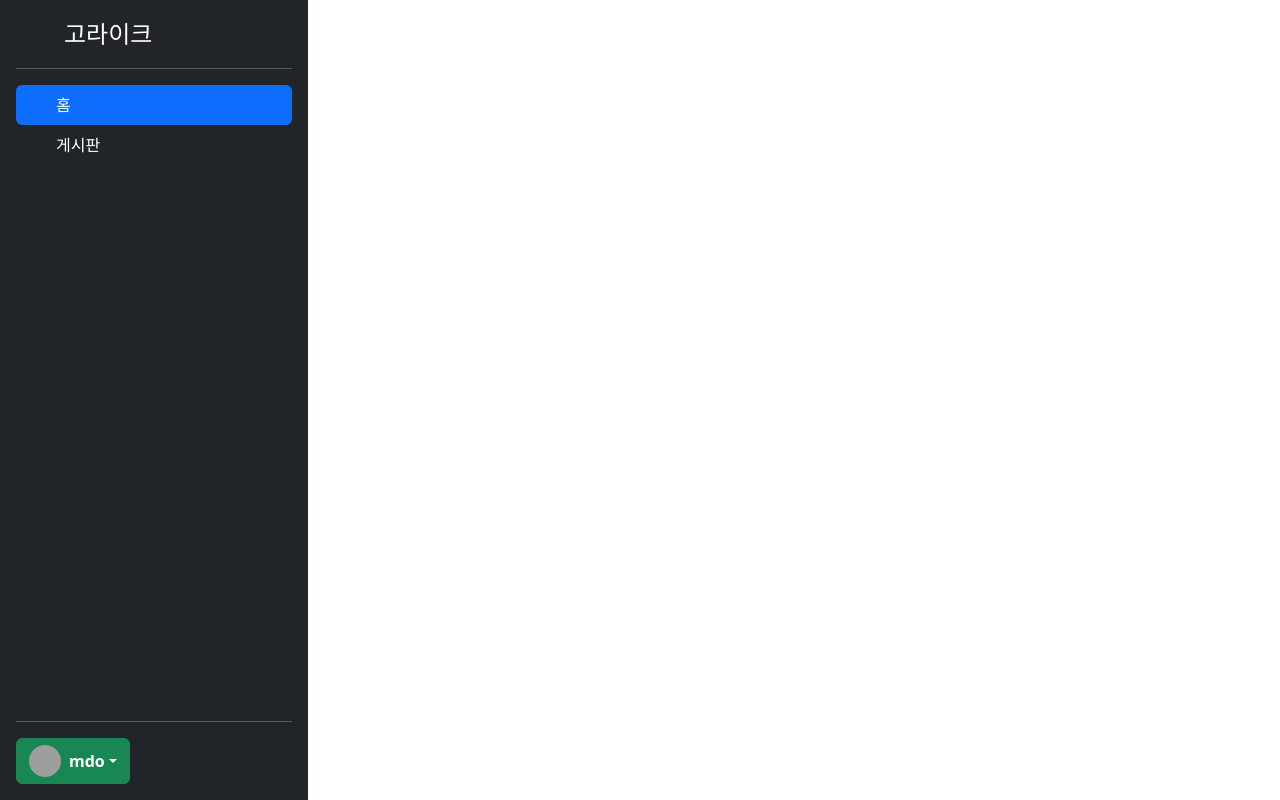
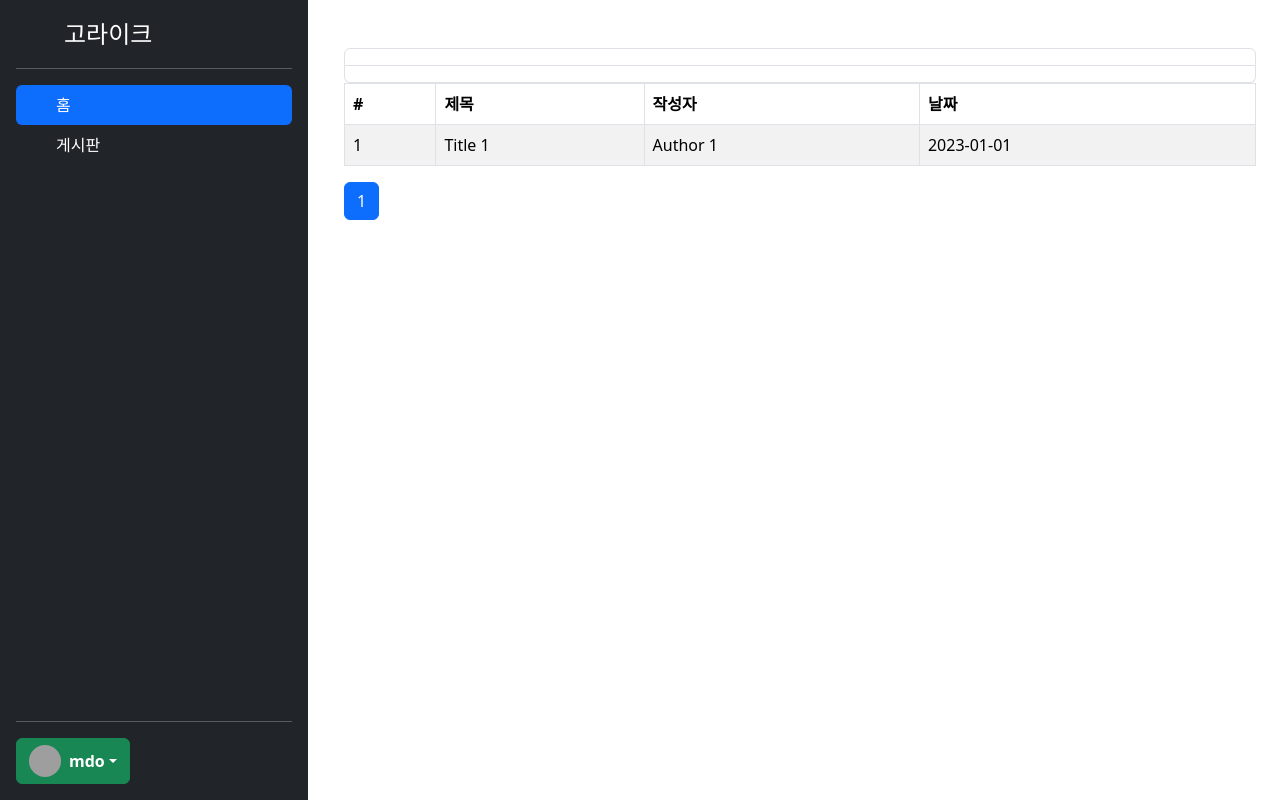
Before and after one commit to WebKoDongGeon/lifeFront, a React (Create React App) app: page /board in a window 1280 px wide. Built offline with nearby package versions, Linux system fonts and the light colour scheme; grey boxes are pictures that could not be loaded.

Commit message:
게시판 목록 추가

```diff
--- /dev/null
+++ b/src/pages/board/boardHeader.tsx
@@ -0,0 +1,29 @@
+import React from 'react';
+import { ListGroup } from 'react-bootstrap';
+import { Link } from 'react-router-dom';
+
+interface BoardListProps {
+  boards: Board[];
+}
+
+interface Board {
+  id: number;
+  name: string;
+  path: string;
+}
+
+const BoardList: React.FC<BoardListProps> = ({ boards }) => {
+  return (
+    <div className="BoardList">
+      <ListGroup>
+        {boards.map((board: Board) => (
+          <ListGroup.Item key={board.id}>
+            <Link to={board.path}>{board.name}</Link>
+          </ListGroup.Item>
+        ))}
+      </ListGroup>
+    </div>
+  );
+}
+
+export default BoardList;
--- a/src/pages/board/index.tsx
+++ b/src/pages/board/index.tsx
@@ -1,8 +1,79 @@
-const Board = () => {
-    return (
-        <>
-        </>
-    );
+import React, { useState, useEffect } from 'react';
+import { Container, Table, Pagination } from 'react-bootstrap';
+import BoardList from './boardHeader';
+
+interface Post {
+  id: number;
+  title: string;
+  content: string;
+  author: string;
+  date: string;
 }
 
+const Board: React.FC = () => {
+  const [posts, setPosts] = useState<Post[]>([]);
+  const [currentPage, setCurrentPage] = useState<number>(1);
+  const [boardList, setBoardList] = useState<string[]>([])
+  const postsPerPage = 10;
+  const pages = Math.ceil(posts.length / postsPerPage);
+
+  // 데이터를 불러오는 함수
+  const loadData = async () => {
+    // 원하는 데이터를 불러옵니다 여기서는 예시로 임의의 데이터를 사용합니다.
+    const dummyData: Post[] = [
+      {id: 1, title: 'Title 1', content: 'Content 1', author: 'Author 1', date: '2023-01-01'},
+      // ...
+    ];
+
+    setPosts(dummyData);
+  };
+
+
+
+
+  useEffect(() => {
+    loadData();
+    setBoardList(boardList => [...boardList, '야구 게시판']);
+  }, []);
+
+  return (
+    <Container className='mt-5'>
+        <BoardList boards={boardList}/>
+        <Table striped bordered hover>
+            <thead>
+            <tr>
+                <th>#</th>
+                <th>제목</th>
+                <th>작성자</th>
+                <th>날짜</th>
+            </tr>
+            </thead>
+            <tbody>
+            {posts
+                .slice((currentPage - 1) * postsPerPage, currentPage * postsPerPage)
+                .map((post, idx) => (
+                <tr key={post.id}>
+                    <td>{idx + 1}</td>
+                    <td>{post.title}</td>
+                    <td>{post.author}</td>
+                    <td>{post.date}</td>
+                </tr>
+                ))}
+            </tbody>
+        </Table>
+        <Pagination>
+            {[...Array(pages).keys()].map(page => (
+                <Pagination.Item
+                    key={page + 1}
+                    active={page + 1 === currentPage}
+                    onClick={() => setCurrentPage(page + 1)}
+                >
+                    {page + 1}
+                </Pagination.Item>
+            ))}
+        </Pagination>
+    </Container>
+  );
+};
+
 export default Board;
--- a/tsconfig.json
+++ b/tsconfig.json
@@ -1,6 +1,6 @@
 {
   "compilerOptions": {
-    "target": "es5",
+    "target": "es2015",
     "lib": [
       "dom",
       "dom.iterable",
```
